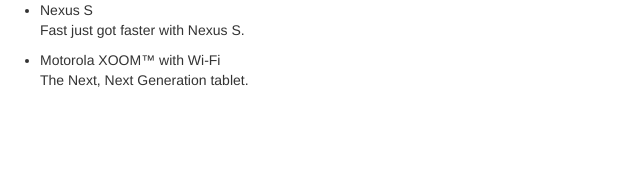
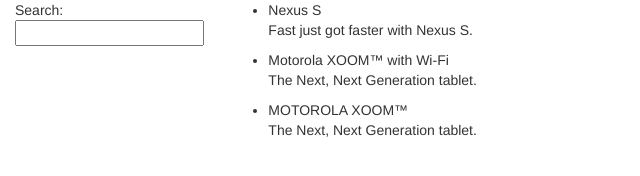
Before and after one commit to skyflier85/Angular_Exercise, a website: page app/index.html in a window 1280 px wide. Shown: the whole page, without its empty margins (0-640 px from the left). Drawn offline with nearby package versions, Linux system fonts and the light colour scheme.

Commit message:
test for controller added and filter for query added too

```diff
--- a/app/index.html
+++ b/app/index.html
@@ -1,26 +1,28 @@
 <!doctype html>
-<html lang="en" ng-app>
+<html lang="en" ng-app="phonecatApp">
 <head>
   <meta charset="utf-8">
   <title>My HTML File</title>
   <link rel="stylesheet" href="bower_components/bootstrap/dist/css/bootstrap.css">
   <link rel="stylesheet" href="css/app.css">
   <script src="bower_components/angular/angular.js"></script>
+  <script src="js/controllers.js"></script>
 </head>
-<body>
-  	<ul>
-	  <li>
-	    <span>Nexus S</span>
-	    <p>
-	      Fast just got faster with Nexus S.
-	    </p>
-	  </li>
-	  <li>
-	    <span>Motorola XOOM™ with Wi-Fi</span>
-	    <p>
-	      The Next, Next Generation tablet.
-	    </p>
-	  </li>
-	</ul>
+<body ng-controller="PhoneListCtrl">
+	<div class="container-fluid">
+		<div class="row">
+			<div class="col-md-2">
+				Search: <input ng-model="query">
+			</div>
+			<div class="col-md-10">
+				<ul class="phones">
+					<li ng-repeat="phone in phones | filter:query">
+						{{phone.name}}
+						<p>{{phone.snippet}}</p>
+					</li>
+				</ul>
+			</div>
+		</div>
+	</div>
 </body>
 </html>
--- a/app/js/controllers.js
+++ b/app/js/controllers.js
@@ -1,3 +1,14 @@
 'use strict';
 
-/* Controllers */
+var phonecatApp = angular.module('phonecatApp', []);
+
+phonecatApp.controller('PhoneListCtrl', function($scope) {
+	$scope.phones = [
+		{'name': 'Nexus S',
+	     'snippet': 'Fast just got faster with Nexus S.'},
+	    {'name': 'Motorola XOOM™ with Wi-Fi',
+	     'snippet': 'The Next, Next Generation tablet.'},
+	    {'name': 'MOTOROLA XOOM™',
+	     'snippet': 'The Next, Next Generation tablet.'}
+	];
+});
```
Also changed, not shown: test/unit/controllersSpec.js (+8 -3 lines).
